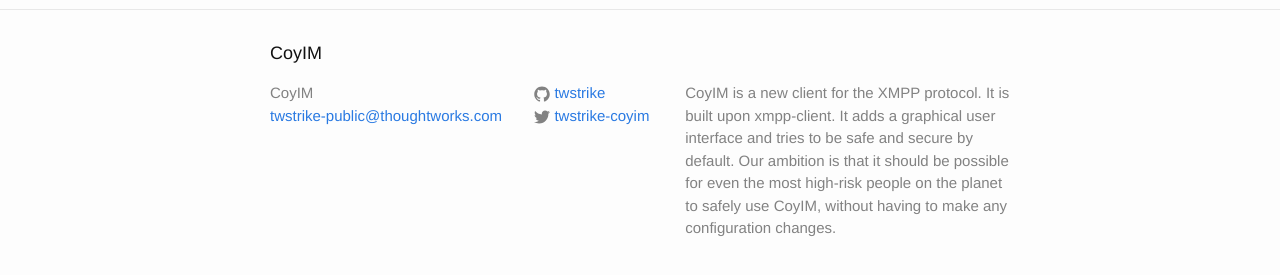
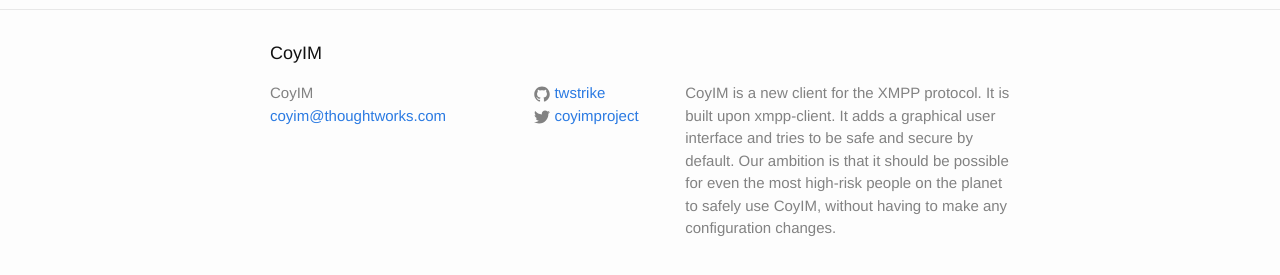
Before and after one commit to coyim/coyim-page, a Jekyll site: the page built from index.html, in a window 1280 px wide. Shown: the part 568-843 px from the top of the page. Built offline with Jekyll 4.4.1, drawn with Linux system fonts in a browser that asks for light colours.

Commit message:
Changes coyim email address and twitter

```diff
--- a/_config.yml
+++ b/_config.yml
@@ -1,11 +1,11 @@
 # Site settings
 title: CoyIM
-email: twstrike-public@thoughtworks.com
+email: coyim@thoughtworks.com
 description: > # this means to ignore newlines until "baseurl:"
     CoyIM is a new client for the XMPP protocol. It is built upon xmpp-client. It adds a graphical user interface and tries to be safe and secure by default. Our ambition is that it should be possible for even the most high-risk people on the planet to safely use CoyIM, without having to make any configuration changes.
 baseurl: "" # the subpath of your site, e.g. /blog/
 url: "https://coy.im" # the base hostname & protocol for your site
-twitter_username: twstrike-coyim
+twitter_username: coyimproject
 github_username:  twstrike
 
 mac_release: 21030e3
```
